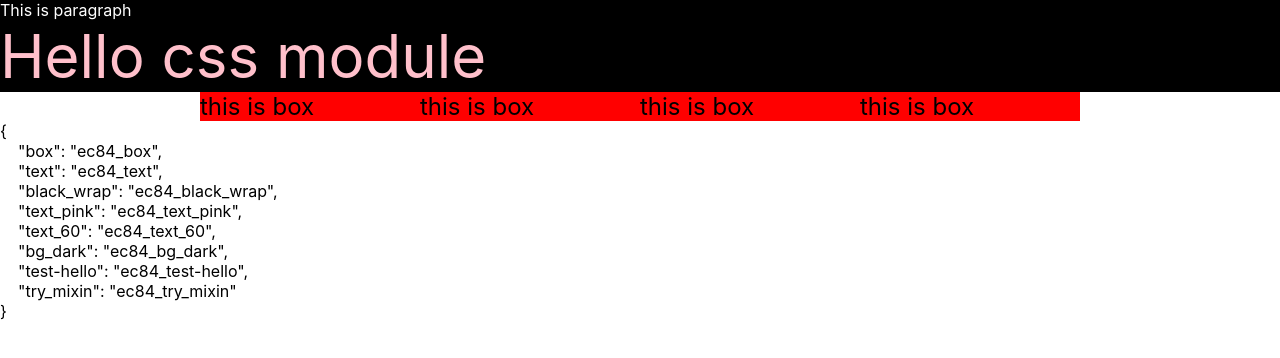
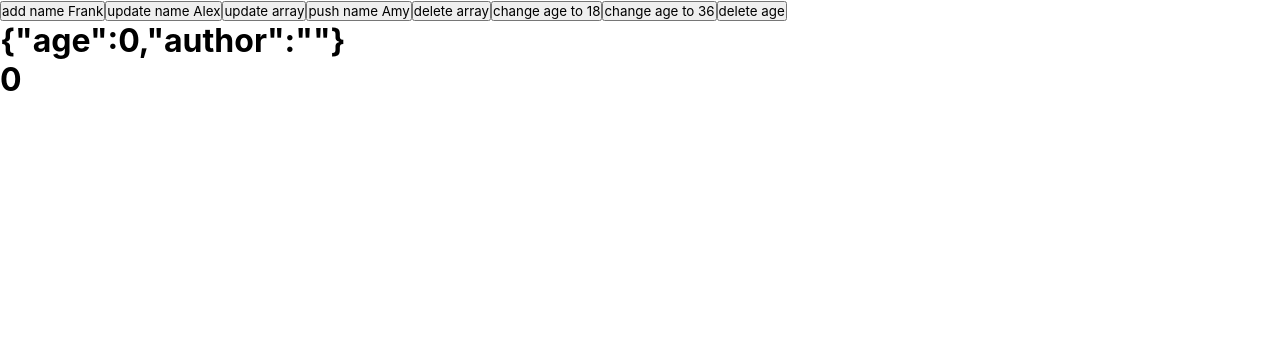
Before and after one commit to hunter850/react, a React (Vite) app: page / in a window 1280 px wide. Shown: the top 358 px of the page. Built offline with nearby package versions, Linux system fonts and the light colour scheme.

Commit message:
useContext & useReducer

```diff
--- a/src/App.jsx
+++ b/src/App.jsx
@@ -1,6 +1,11 @@
-import TryCssModule from "./practice/62.TryCssModule";
+import TryContextReducer from "./practice/63.TryContextReducer";
+import StateProvider from "./practice/contexts/StateProvider";
 function App() {
-    return <TryCssModule />;
+    return (
+        <StateProvider>
+            <TryContextReducer />
+        </StateProvider>
+    );
 }
 
 export default App;
--- /dev/null
+++ b/src/practice/63.TryContextReducer.jsx
@@ -0,0 +1,41 @@
+import { Fragment, useCallback, useEffect, useState } from "react";
+import { useControlData } from "./contexts/StateProvider";
+import useData from "./hooks/useData";
+import useLog from "./hooks/useLog";
+import ContextReducerChild from "./components/63.ContextReducerChild";
+
+function TryContextReducer() {
+    const [state, dispatch] = useControlData();
+    const [age, setAge, deleteAge] = useData("age");
+    const addHandler = useCallback(() => {
+        dispatch({ name: "name", data: "Frank" });
+    }, []);
+    const updataNameHandler = useCallback(() => {
+        dispatch({ name: "name", data: "Alex" });
+    }, []);
+    const updateArrayHandler = useCallback(() => {
+        dispatch({ name: "persons", data: ["Frank", "Alex", "John"] });
+    }, []);
+    const pushAmyHandler = useCallback(() => {
+        dispatch({ name: "persons", data: [...state.persons, "Amy"]});
+    }, [state]);
+    const deleteArrayHandler = useCallback(() => {
+        dispatch({ type: "DELETE", name: "persons" });
+    }, []);
+    useLog(age);
+    return (
+        <Fragment>
+            <button onClick={addHandler}>add name Frank</button>
+            <button onClick={updataNameHandler}>update name Alex</button>
+            <button onClick={updateArrayHandler}>update array</button>
+            <button onClick={pushAmyHandler}>push name Amy</button>
+            <button onClick={deleteArrayHandler}>delete array</button>
+            <button onClick={() => setAge(18)}>change age to 18</button>
+            <button onClick={() => setAge(36)}>change age to 36</button>
+            <button onClick={deleteAge}>delete age</button>
+            <ContextReducerChild />
+        </Fragment>
+    );
+}
+
+export default TryContextReducer;
--- /dev/null
+++ b/src/practice/components/63.ContextReducerChild.jsx
@@ -0,0 +1,16 @@
+import { Fragment } from "react";
+import { useControlData } from "../contexts/StateProvider";
+import useData from "../hooks/useData";
+
+function ContextReducerChild() {
+    const [state] = useControlData();
+    const [age, setAge] = useData("age");
+    return (
+        <Fragment>
+            <h1>{JSON.stringify(state)}</h1>
+            <h1>{age}</h1>
+        </Fragment>
+    );
+}
+
+export default ContextReducerChild;
--- /dev/null
+++ b/src/practice/contexts/StateProvider.jsx
@@ -0,0 +1,33 @@
+import React, { useContext, useReducer } from "react";
+import { initData } from "./initData";
+
+const StateContext = React.createContext([]);
+export function useControlData() {
+    return useContext(StateContext);
+}
+
+function reducer(state, action) {
+    if (action.type === undefined) action.type = "POST";
+    if (state[action.name] === action.data) return {...state};
+    switch (action.type) {
+        case "POST":
+            return { ...state, [action.name]: action.data };
+        case "DELETE":
+            delete state[action.name];
+            return { ...state };
+        default:
+            return { ...state };
+    }
+}
+
+function StateProvider(props) {
+    const { children } = props;
+    const [state, dispatch] = useReducer(reducer, initData);
+    return (
+        <StateContext.Provider value={[state, dispatch]}>
+            {children}
+        </StateContext.Provider>
+    );
+}
+
+export default StateProvider;
--- /dev/null
+++ b/src/practice/contexts/initData.js
@@ -0,0 +1,4 @@
+export const initData = {
+    age: 0,
+    author: "",
+}
--- /dev/null
+++ b/src/practice/hooks/useData.jsx
@@ -0,0 +1,18 @@
+import { useCallback } from "react";
+import { useControlData } from "../contexts/StateProvider";
+
+function useData(dataName) {
+    const [state, dispatch] = useControlData();
+    if (dataName === undefined) {
+        return [state, dispatch];
+    }
+    const changeDataSetter = useCallback((updateData) => {
+        dispatch({name: dataName, data: updateData})
+    }, []);
+    const deleteData = useCallback(() => {
+        dispatch({type: "DELETE", name: dataName});
+    }, []);
+    return [state[dataName], changeDataSetter, deleteData];
+}
+
+export default useData;
```
Also changed, not shown: src/practice/Test.jsx (deleted, +0 -25 lines), src/practice/contexts/ReducerInit.jsx (added, +15 -0 lines).
